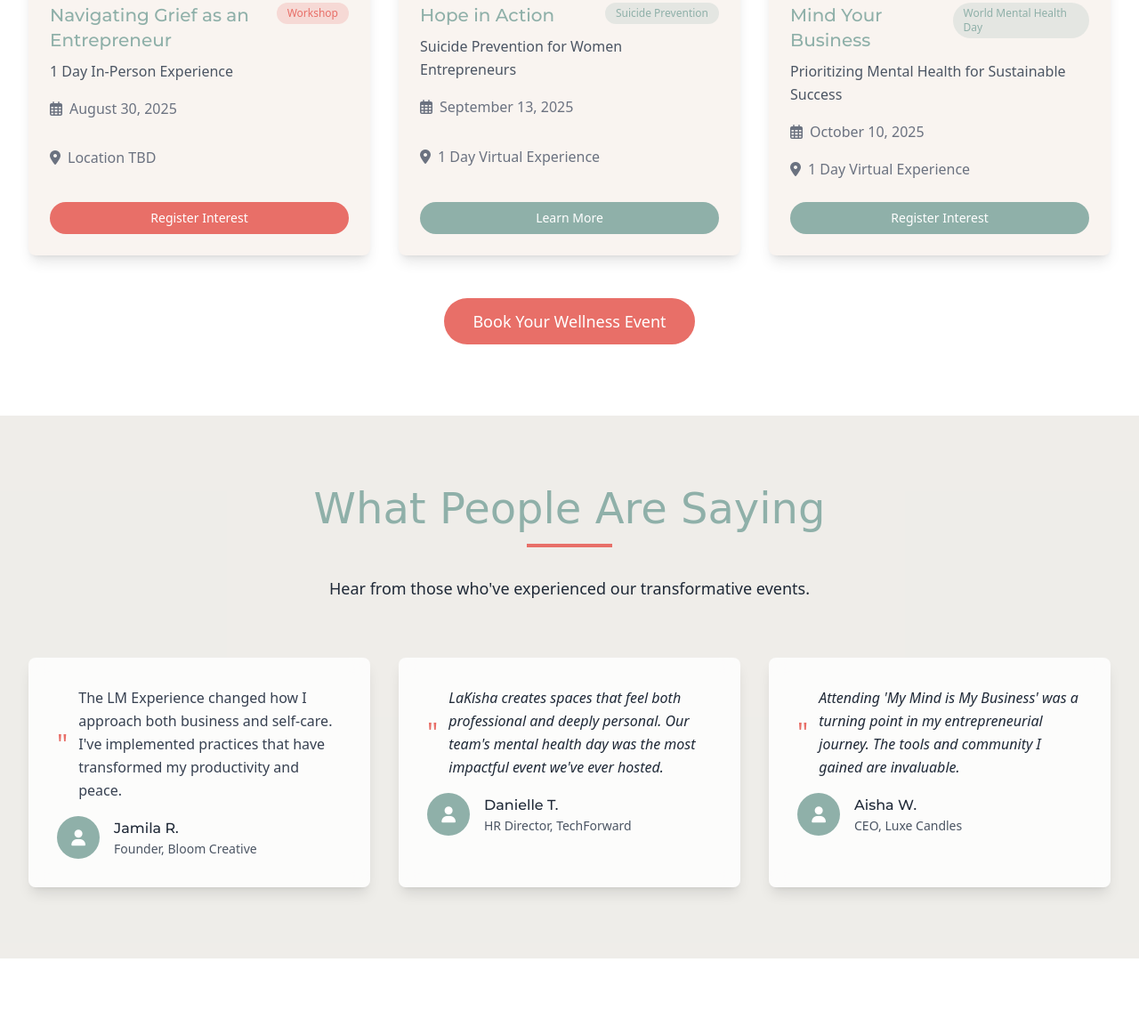
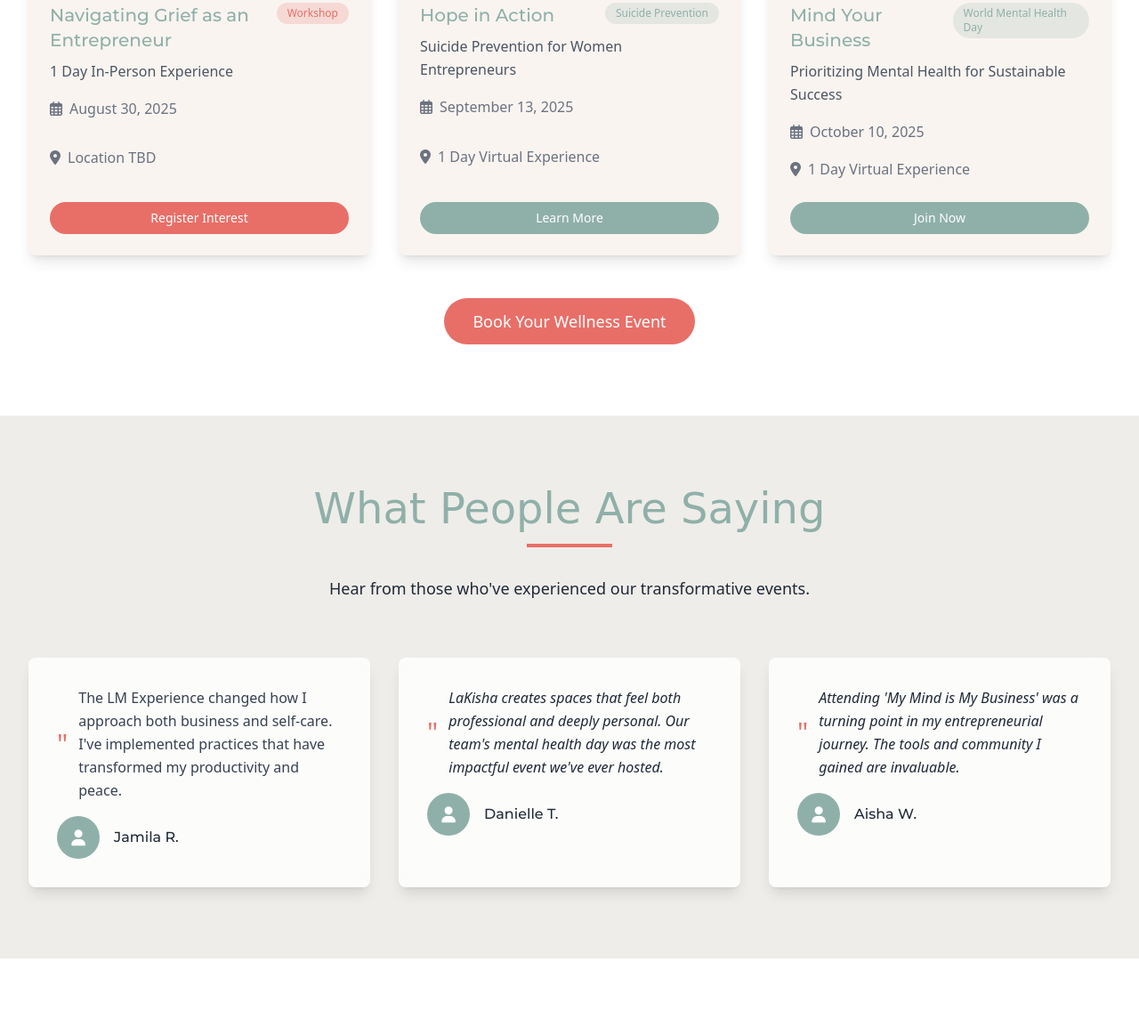
Before and after one commit to thefreewebsitewizards/lakishammosley, a plain HTML site: page index.html in a window 1280 px wide. Shown: the part 4021-5175 px from the top of the page at 89% size. Drawn offline with nearby package versions, Linux system fonts and the light colour scheme; a web font is replaced by a local one.

Commit message:
changes in testimonials

```diff
--- a/index.html
+++ b/index.html
@@ -530,7 +530,7 @@
                             <i class="fas fa-map-marker-alt mr-2"></i>
                             <span>1 Day Virtual Experience</span>
                         </div>
-                        <a href="#contact" class="block text-center bg-[#8FB0A9] hover:bg-[#7a9c95] text-white px-4 py-2 rounded-full text-sm font-medium transition duration-300 mt-auto">Register Interest</a>
+                        <a href="https://lakishamosley.com/myb-community" class="block text-center bg-[#8FB0A9] hover:bg-[#7a9c95] text-white px-4 py-2 rounded-full text-sm font-medium transition duration-300 mt-auto">Join Now</a>
                     </div>
                 </div>
             </div>
@@ -563,7 +563,6 @@
                         </div>
                         <div>
                             <h4 class="font-montserrat-bold font-medium">Jamila R.</h4>
-                            <p class="text-sm text-gray-600">Founder, Bloom Creative</p>
                         </div>
                     </div>
                 </div>
@@ -580,7 +579,6 @@
                         </div>
                         <div>
                             <h4 class="font-montserrat-bold font-medium">Danielle T.</h4>
-                            <p class="text-sm text-gray-600">HR Director, TechForward</p>
                         </div>
                     </div>
                 </div>
@@ -597,7 +595,6 @@
                         </div>
                         <div>
                             <h4 class="font-montserrat-bold font-medium">Aisha W.</h4>
-                            <p class="text-sm text-gray-600">CEO, Luxe Candles</p>
                         </div>
                     </div>
                 </div>
```
